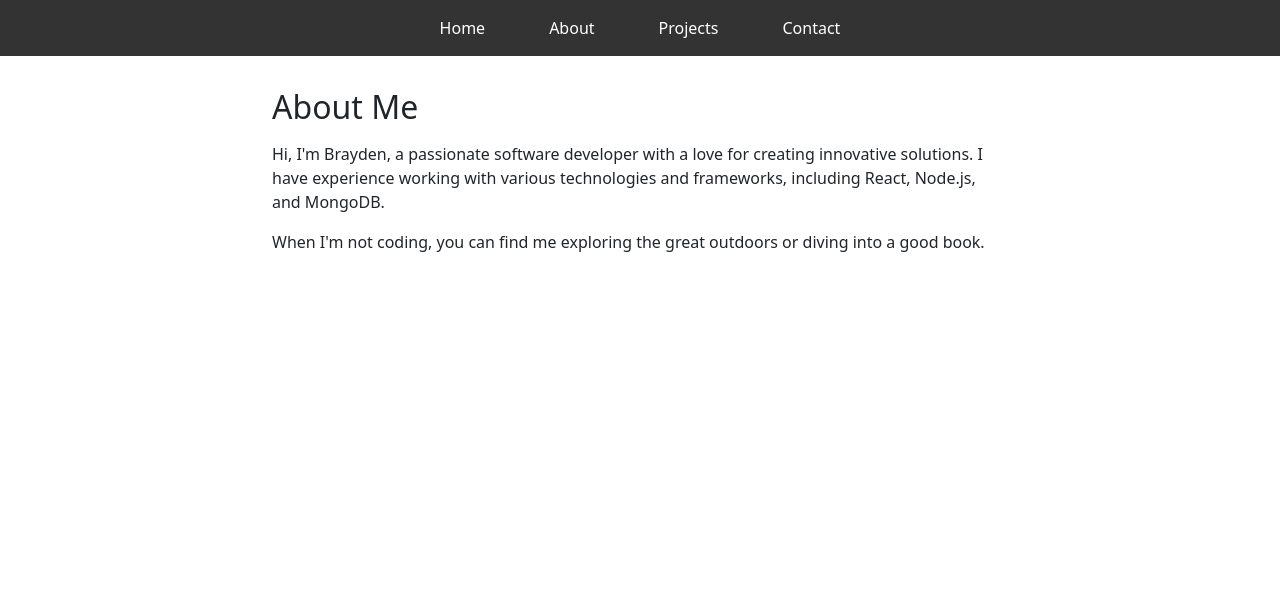
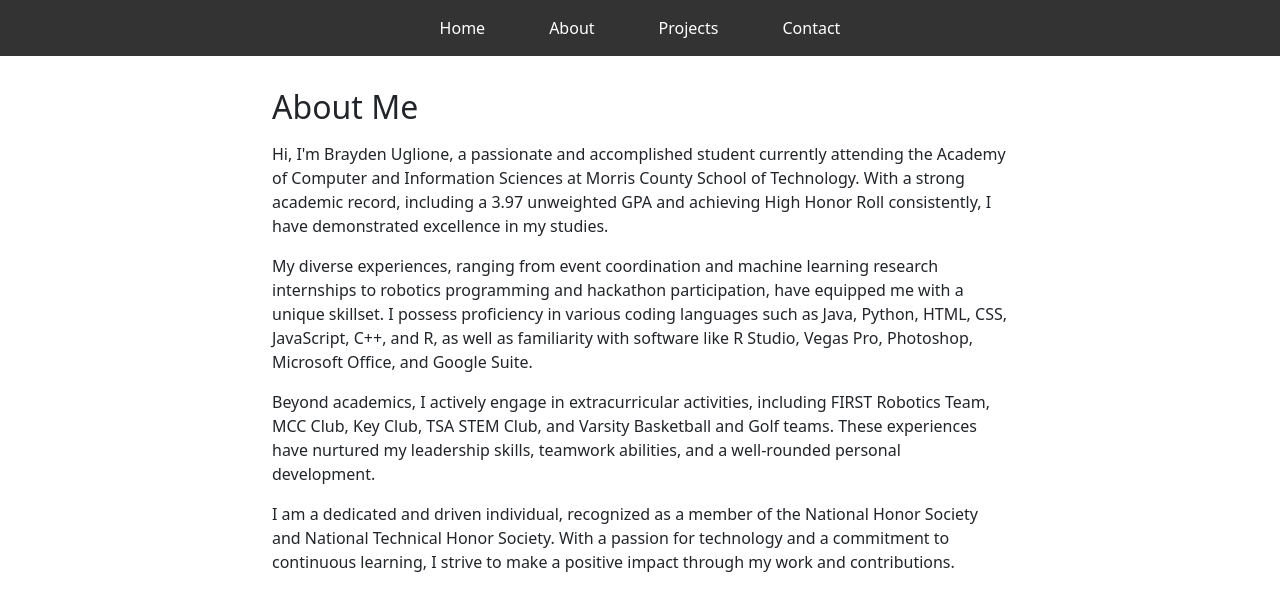
Before and after one commit to BrantisIsHacking/Porfolio-Website, a React (Create React App) app: page /about in a window 1280 px wide. Shown: the top 610 px of the page. Built offline with nearby package versions, Linux system fonts and the light colour scheme.

Commit message:
Added info to about page

```diff
--- a/src/components/About.js
+++ b/src/components/About.js
@@ -6,10 +6,16 @@ const About = () => {
     <div className="about-container">
       <h2>About Me</h2>
       <p>
-        Hi, I'm Brayden, a passionate software developer with a love for creating innovative solutions. I have experience working with various technologies and frameworks, including React, Node.js, and MongoDB.
+        Hi, I'm Brayden Uglione, a passionate and accomplished student currently attending the Academy of Computer and Information Sciences at Morris County School of Technology. With a strong academic record, including a 3.97 unweighted GPA and achieving High Honor Roll consistently, I have demonstrated excellence in my studies.
       </p>
       <p>
-        When I'm not coding, you can find me exploring the great outdoors or diving into a good book.
+        My diverse experiences, ranging from event coordination and machine learning research internships to robotics programming and hackathon participation, have equipped me with a unique skillset. I possess proficiency in various coding languages such as Java, Python, HTML, CSS, JavaScript, C++, and R, as well as familiarity with software like R Studio, Vegas Pro, Photoshop, Microsoft Office, and Google Suite.
+      </p>
+      <p>
+        Beyond academics, I actively engage in extracurricular activities, including FIRST Robotics Team, MCC Club, Key Club, TSA STEM Club, and Varsity Basketball and Golf teams. These experiences have nurtured my leadership skills, teamwork abilities, and a well-rounded personal development.
+      </p>
+      <p>
+        I am a dedicated and driven individual, recognized as a member of the National Honor Society and National Technical Honor Society. With a passion for technology and a commitment to continuous learning, I strive to make a positive impact through my work and contributions.
       </p>
     </div>
   );
--- a/src/components/Home.js
+++ b/src/components/Home.js
@@ -5,7 +5,7 @@ const Home = () => {
   return (
     <div className="home-container">
       <h1>Welcome to My Portfolio</h1>
-      <p>Hi, I'm Brayden, a software developer based in [City, Country].</p>
+      <p>Hi, I'm Brayden, a software developer based in Parsippany, NJ.</p>
       <p>
         Explore my portfolio to learn more about my skills, projects, and experience.
       </p>
```
